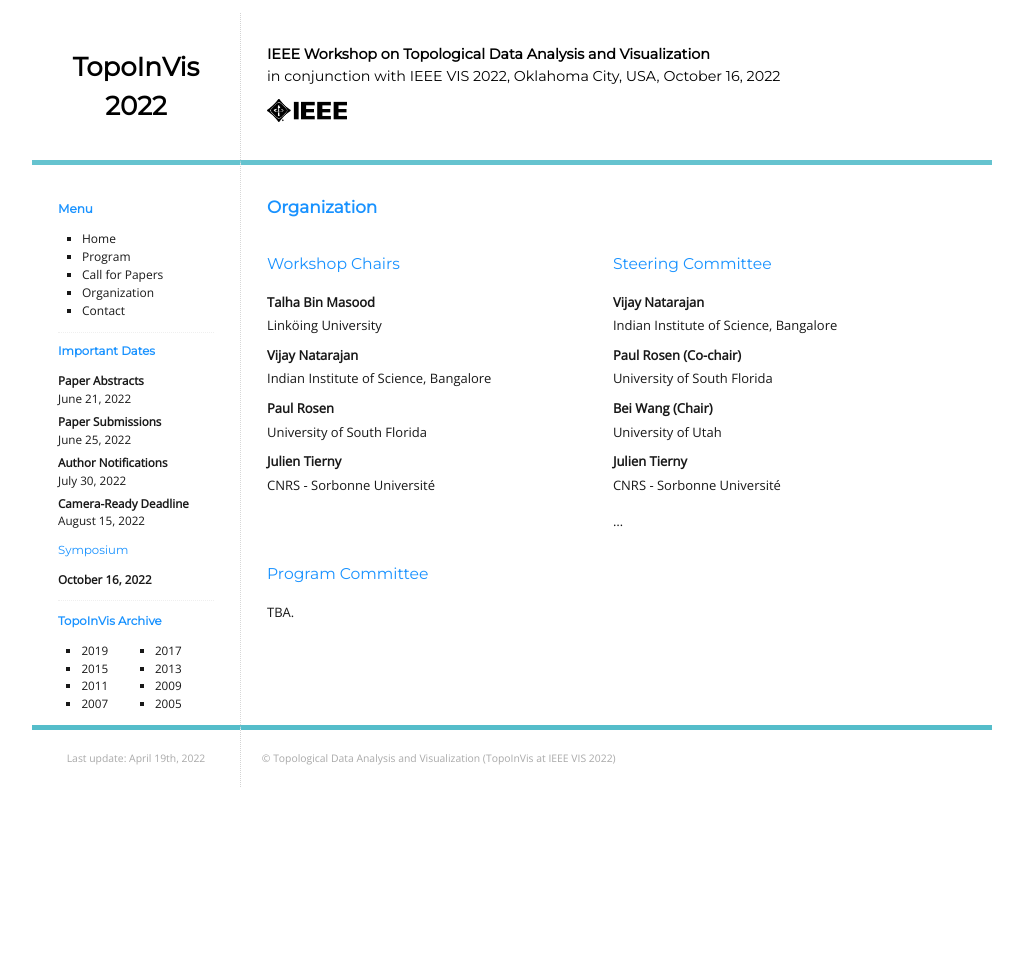
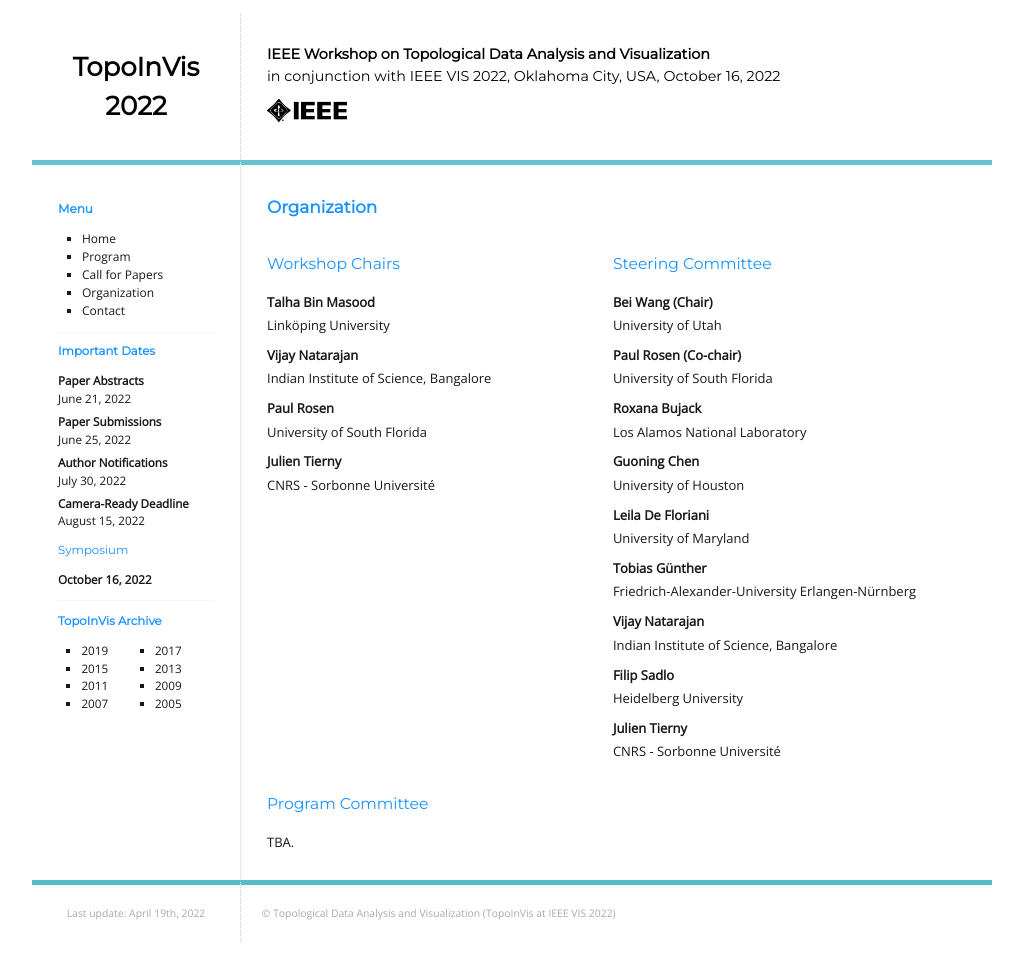
Before and after one commit to TopoInVis-Workshop/2022, a Jekyll site: the page built from _pages/organization.md, in a window 1280 px wide. Shown: the whole page, without its empty margins (128-1151 px from the left). Built offline with Jekyll 4.4.1, drawn with Linux system fonts in a browser that asks for light colours; before the commit the page ends 900 px from its top, so only the background shows below that.

Commit message:
Update steering committee

```diff
--- a/_pages/organization.md
+++ b/_pages/organization.md
@@ -26,19 +26,32 @@ Julien Tierny
 <div class="right">
 ## Steering Committee
 
-Vijay Natarajan
-: Indian Institute of Science, Bangalore
+Bei Wang (Chair)
+: University of Utah
 
 Paul Rosen (Co-chair)
 : University of South Florida
 
-Bei Wang (Chair)
-: University of Utah
+Roxana Bujack
+: Los Alamos National Laboratory
+
+Guoning Chen
+: University of Houston
+
+Leila De Floriani
+: University of Maryland
+
+Tobias G&uuml;nther
+: Friedrich-Alexander-University Erlangen-N&uuml;rnberg
+
+Vijay Natarajan
+: Indian Institute of Science, Bangalore
+
+Filip Sadlo
+: Heidelberg University
 
 Julien Tierny
 : CNRS - Sorbonne Universit&eacute;
-
-...
 
 </div>
 
```
Also changed, not shown: other parts of _pages/organization.md (+1 -1 lines).
